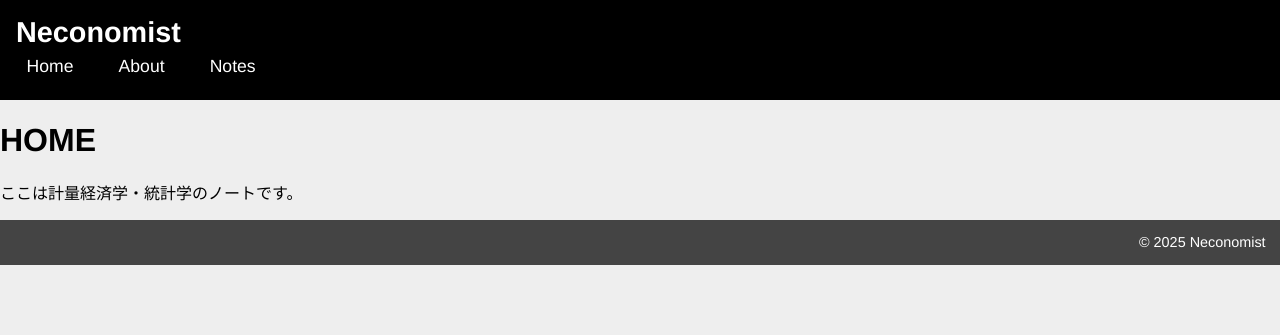
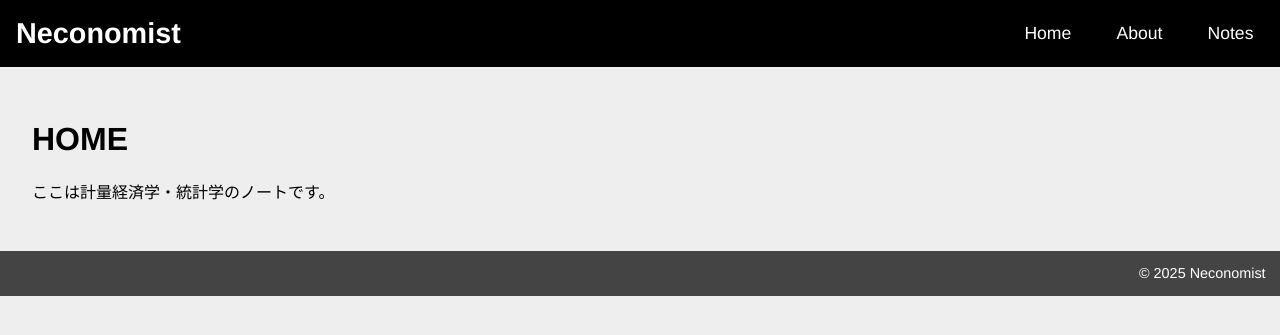
Before and after one commit to neconomist/neconomist.github.io, a Jekyll site: the page built from index.md, in a window 1280 px wide. Shown: the top 335 px of the page. Built offline with Jekyll 4.4.1, drawn with Linux system fonts in a browser that asks for light colours.

Commit message:
Update default.html

```diff
--- a/_layouts/default.html
+++ b/_layouts/default.html
@@ -8,25 +8,21 @@
     <link rel="stylesheet" href="{{ "/assets/main.css" | relative_url }}">
   </head>
   <body>
-    <header class="site-header">
-      <div class="container">
+    <div class="container">
+      <header class="site-header">
         <h1><a href="{{ "/" | relative_url }}">{{ site.title }}</a></h1>
         <nav class="site-nav">
           <a href="{{ "/" | relative_url }}">Home</a>
           <a href="{{ "/about" | relative_url }}">About</a>
           <a href="{{ "/notes" | relative_url }}">Notes</a>
         </nav>
-      </div>
-    </header>
-    <main class="page-content">
-      <div class="container">
+      </header>
+      <main class="site-content">
         {{ content }}
-      </div>
-    </main>
-    <footer class="site-footer">
-      <div class="container">
+      </main>
+      <footer class="site-footer">
         &copy; {{ site.time | date: "%Y" }} {{ site.title }}
-      </div>
-    </footer>
+      </footer>
+    </div>
   </body>
 </html>
```
